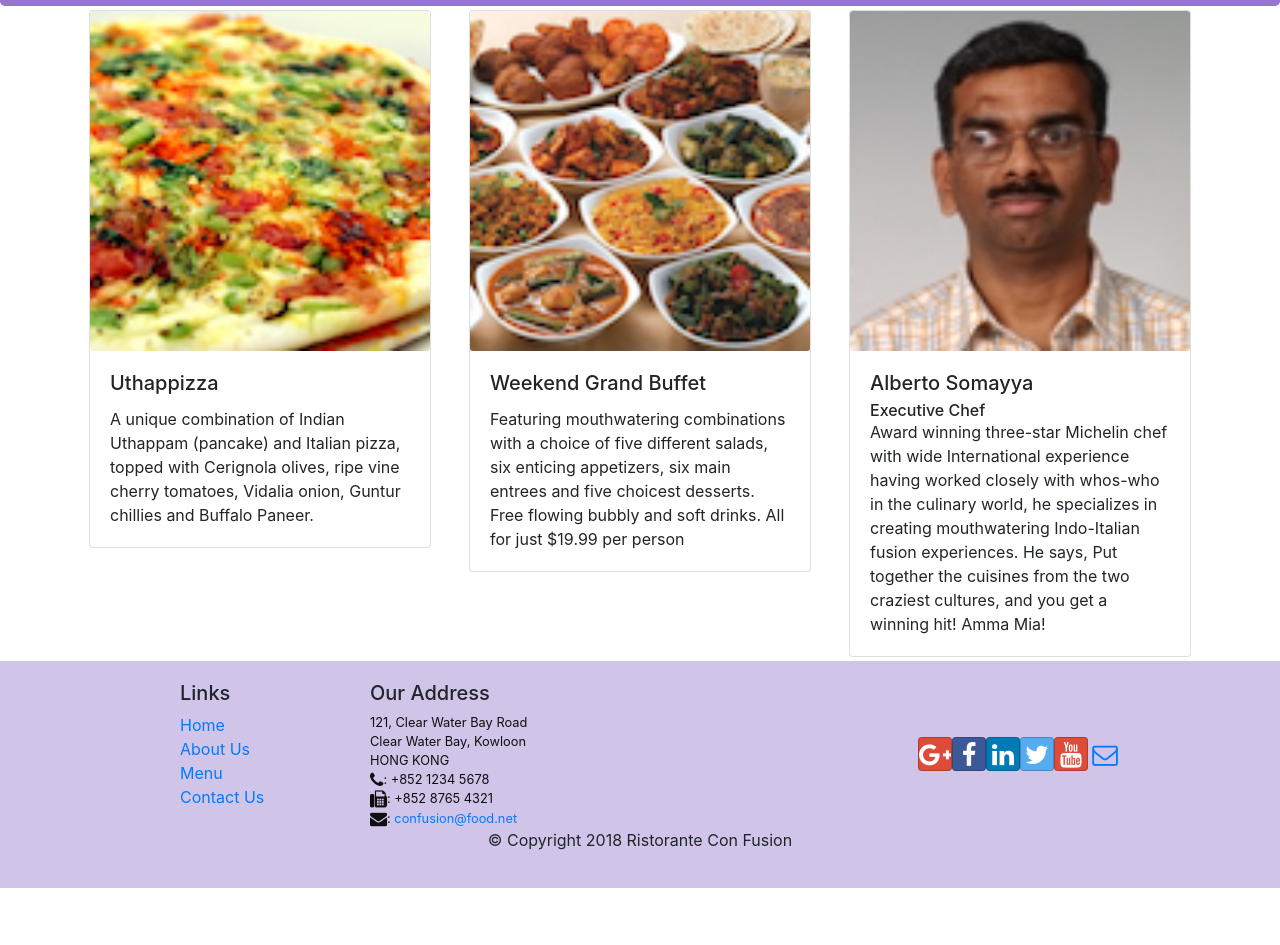
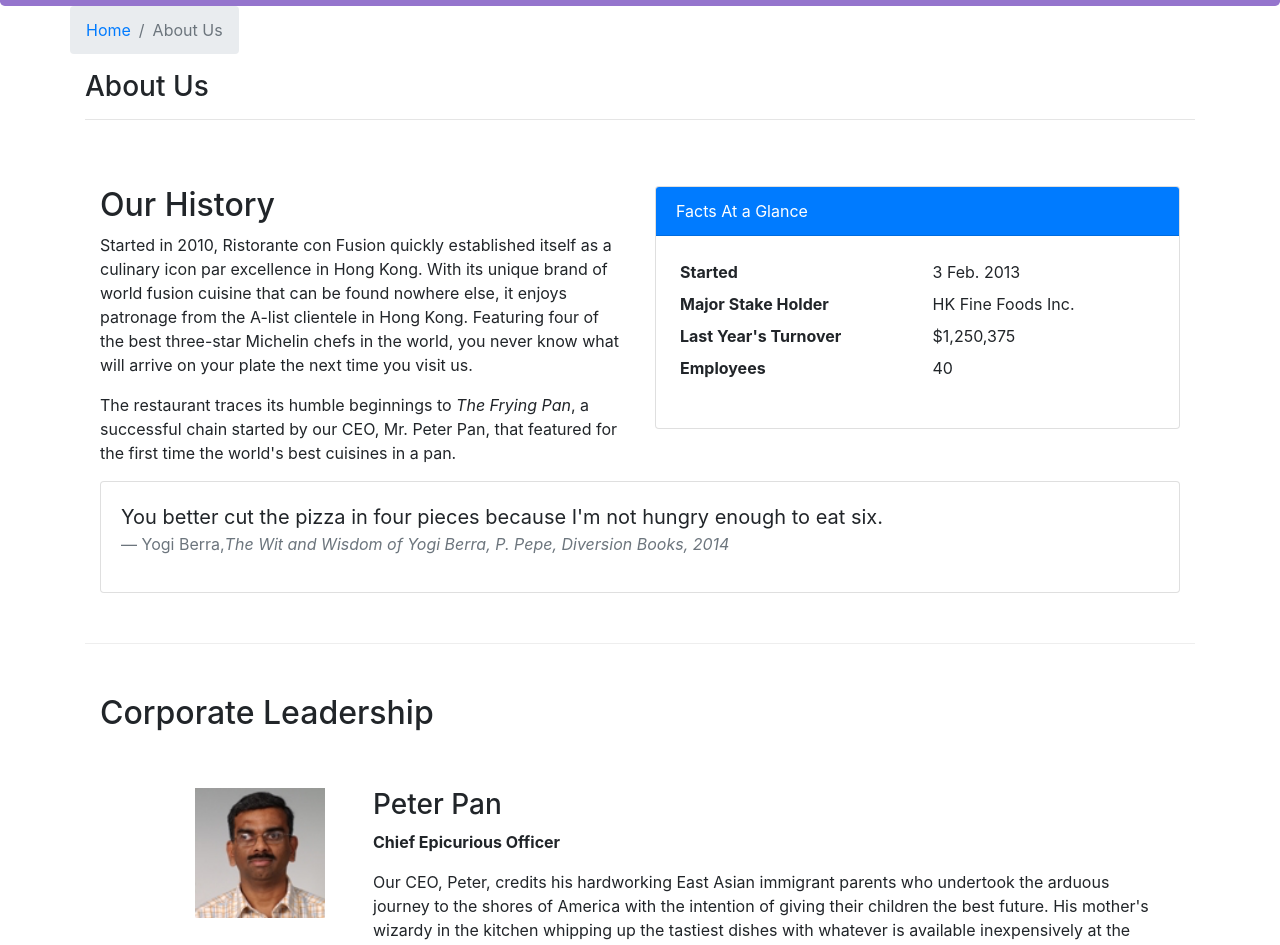
Before and after one commit to celestinecyr/restaurant-basic-cra, a React (Create React App) app: page /aboutus in a window 1280 px wide. Before the commit this address led to /home. Shown: the part 360-1305 px from the top of the page. Before the commit the page ends 1248 px from the top, so only its background shows below. Built offline with nearby package versions, Linux system fonts and the light colour scheme.

Commit message:
Assignment 2

```diff
--- /dev/null
+++ b/src/components/AboutusComponent.js
@@ -0,0 +1,104 @@
+import React from 'react';
+import { Breadcrumb, BreadcrumbItem, Card, CardBody, CardHeader, Media } from 'reactstrap';
+import { Link } from 'react-router-dom';
+
+const RenderLeader = ({leader}) => {
+    return(
+        <div key={leader.id} className="col-12 mt-5">
+            <Media list>
+                <Media tag="li">
+                    <Media left middle>
+                        <Media object src={leader.image} height="130" alt={leader.name}/>
+                    </Media>
+
+                    <Media body className="ml-5">
+                        <Media heading><h3 className="mt-0">{leader.name}</h3></Media>
+                        <strong><p>{leader.designation}</p></strong>
+                        <p>{leader.description}</p>
+                    </Media>
+                </Media>
+            </Media>
+        </div>
+    );
+}
+
+// The <RenderLeader> functional component is implemented to receive the leader as its parameter
+// when do we pass in props as para, when do we pass in the actual thing?
+
+function Aboutus(props) {
+
+    const leaders = props.leaders.map((leader) => {
+        return (
+            // <p>Leader {leader.name}</p>
+            <RenderLeader leader={leader}/>
+        );
+    });
+
+
+    return(
+        <div className="container">
+            <div className="row">
+                <Breadcrumb>
+                    <BreadcrumbItem><Link to="/home">Home</Link></BreadcrumbItem>
+                    <BreadcrumbItem active>About Us</BreadcrumbItem>
+                </Breadcrumb>
+                <div className="col-12">
+                    <h3>About Us</h3>
+                    <hr />
+                </div>
+            </div>
+
+            <div className="row row-content">
+                <div className="col-12 col-md-6">
+                    <h2>Our History</h2>
+                    <p>Started in 2010, Ristorante con Fusion quickly established itself as a culinary icon par excellence in Hong Kong. With its unique brand of world fusion cuisine that can be found nowhere else, it enjoys patronage from the A-list clientele in Hong Kong.  Featuring four of the best three-star Michelin chefs in the world, you never know what will arrive on your plate the next time you visit us.</p>
+                    <p>The restaurant traces its humble beginnings to <em>The Frying Pan</em>, a successful chain started by our CEO, Mr. Peter Pan, that featured for the first time the world's best cuisines in a pan.</p>
+                </div>
+                <div className="col-12 col-md-6">
+                    <Card>
+                        <CardHeader className="bg-primary text-white">Facts At a Glance</CardHeader>
+                        <CardBody>
+                            <dl className="row p-1">
+                                <dt className="col-6">Started</dt>
+                                <dd className="col-6">3 Feb. 2013</dd>
+                                <dt className="col-6">Major Stake Holder</dt>
+                                <dd className="col-6">HK Fine Foods Inc.</dd>
+                                <dt className="col-6">Last Year's Turnover</dt>
+                                <dd className="col-6">$1,250,375</dd>
+                                <dt className="col-6">Employees</dt>
+                                <dd className="col-6">40</dd>
+                            </dl>
+                        </CardBody>
+                    </Card>
+                </div>
+                <div className="col-12">
+                    <Card>
+                        <CardBody className="bg-faded">
+                            <blockquote className="blockquote">
+                                <p className="mb-0">You better cut the pizza in four pieces because
+                                    I'm not hungry enough to eat six.</p>
+                                <footer className="blockquote-footer">Yogi Berra,
+                                <cite title="Source Title">The Wit and Wisdom of Yogi Berra,
+                                    P. Pepe, Diversion Books, 2014</cite>
+                                </footer>
+                            </blockquote>
+                        </CardBody>
+                    </Card>
+                </div>
+            </div>
+
+            <div className="row row-content">
+                <div className="col-12">
+                    <h2>Corporate Leadership</h2>
+                </div>
+                <div className="col-12">
+                    <Media list>
+                        {leaders}
+                    </Media>
+                </div>
+            </div>
+        </div>
+    );
+}
+
+export default Aboutus;
--- a/src/components/MainComponent.js
+++ b/src/components/MainComponent.js
@@ -4,6 +4,7 @@
 import Home from './HomeComponent';
 import Menu from './MenuComponent';
 import Contact from './ContactComponent';
+import AboutUs from './AboutusComponent';
 import DishDetail from './DishdetailComponent';
 import Header from './HeaderComponent';
 import Footer from './FooterComponent';
@@ -12,6 +13,7 @@
 import { PROMOTIONS } from '../shared/promotions';
 import { LEADERS } from '../shared/leaders';
 import { Switch, Route, Redirect } from 'react-router-dom';
+import Aboutus from './AboutusComponent';
 
 class Main extends Component {
 
@@ -81,6 +83,7 @@
             {/* in line 75 we are using route params, so at the DishWithId func we put match!!:) */}
             <Route path="/menu/:dishId" component={DishWithId} />
             <Route exact path="/contactus" component={Contact} />    {/*we're gonna use contact but not passing in any props*/}
+            <Route exact path="/aboutus" component={ () => <Aboutus leaders={ this.state.leaders } />} />
             <Redirect to="/home" />
             {/* Anything that doesnt match home or menu will be redirected to home */}
 
```
